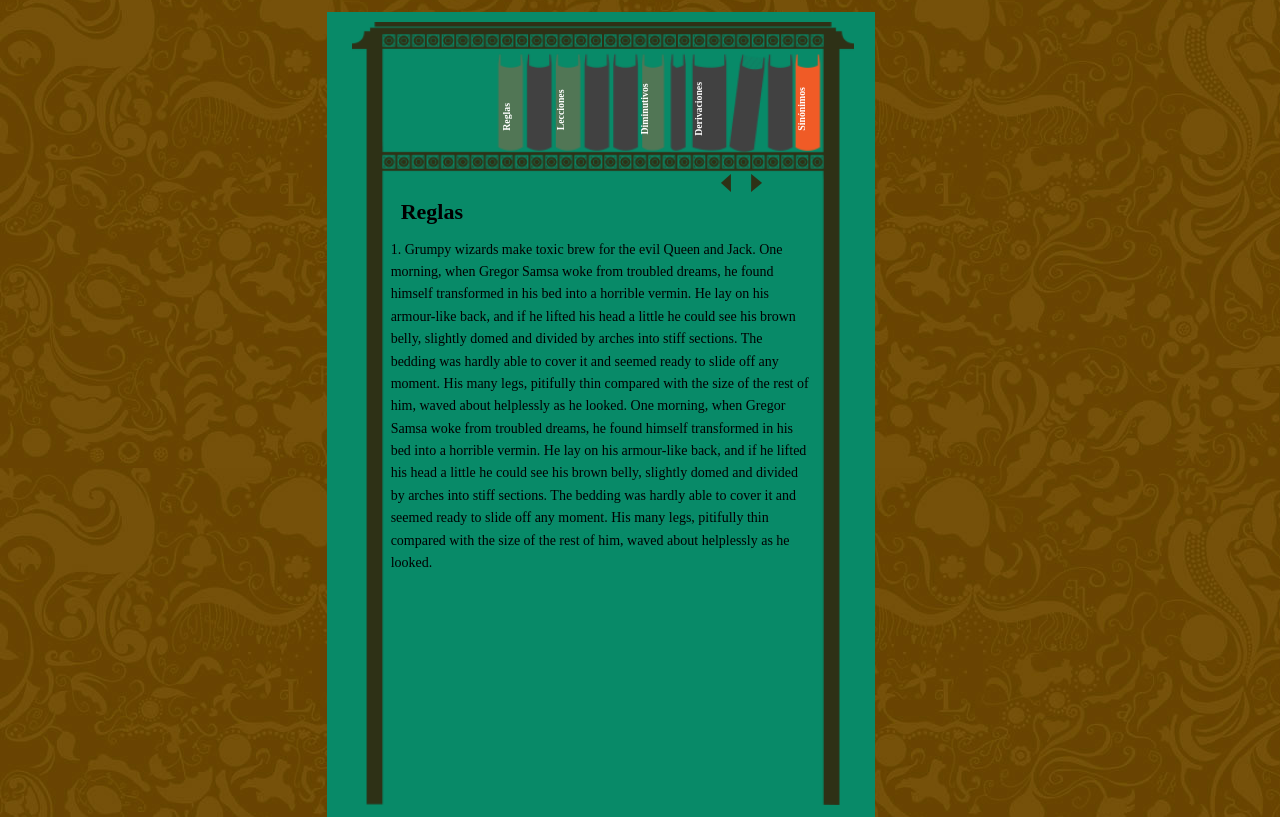
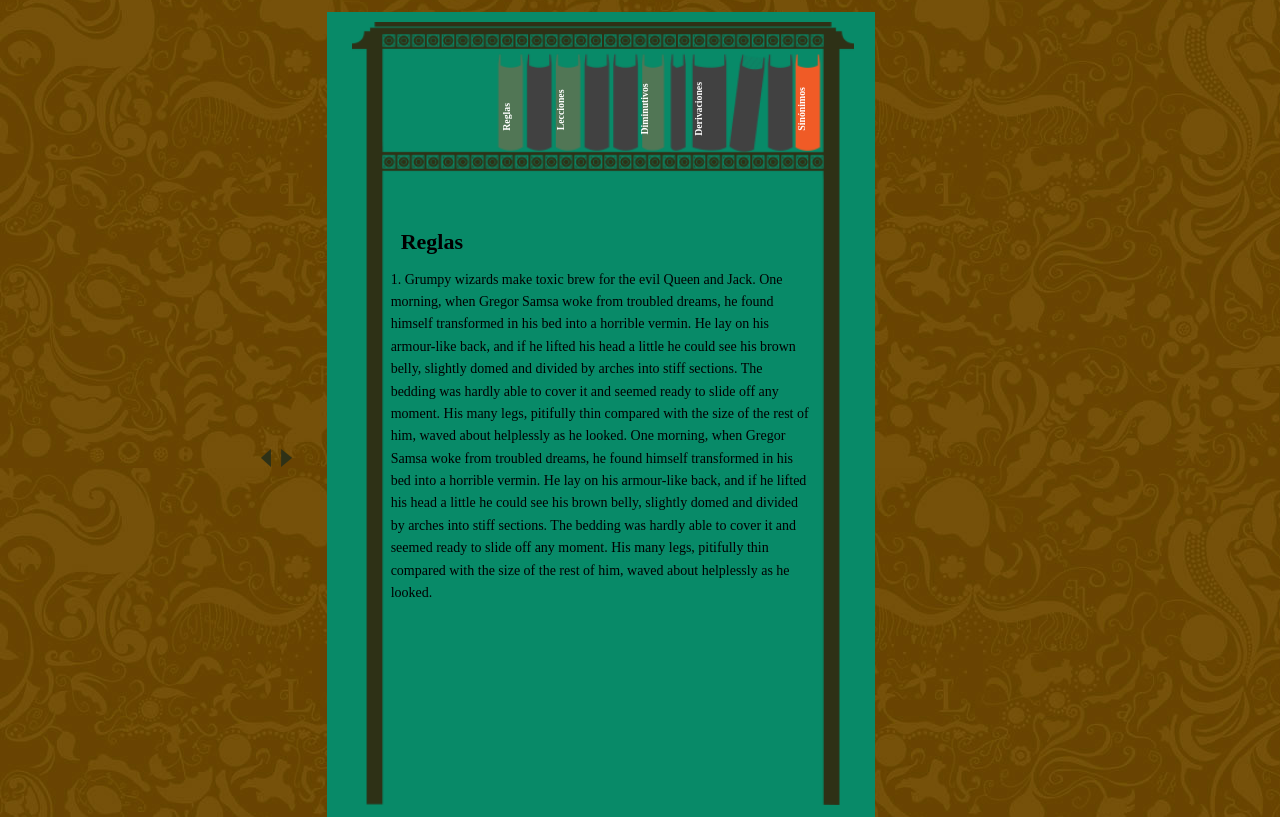
Before and after one commit to JCesarCBI/loteria-virtuami, a CodeIgniter app: page /index.php/cpruebasnaye/lecciones in a window 1280 px wide. Shown: the part 38-855 px from the top of the page. Run offline with CodeIgniter, Linux system fonts and the light colour scheme.

Commit message:
14 Junio 2013 Nallely Flores Vicente Avance con la página vlecciones.php

```diff
--- a/media/css/lecciones.css
+++ b/media/css/lecciones.css
@@ -37,8 +37,8 @@ li{
 .cajas-txt-lecciones{
 	/*background:blue;*/
 	width:420px;
-	height:620px;
-	margin-top:-620px;
+	height:520px;
+	margin-top:-590px;
 	margin-left:49px;
 	position: absolute;
 }
@@ -76,21 +76,21 @@ li{
 	margin-top:17px;
 	color:#000;
 	padding-left:40px;
+	padding-right:15px;
 	font-size:1em;
 	position:absolute;
 }
 
 #flecha-izq, #flecha-der{
-	margin-top:-65px;
-	margin-right:20px;
+	margin-top:180px;
 	position: absolute;
 }
 
 #flecha-izq{
-	margin-left:330px;
+	margin-left:-130px;
 	float:left;
 }
 #flecha-der{
-	margin-left:360px;
+	margin-left:-110px;
 	float: right;
 }
--- a/media/js/lecciones.js
+++ b/media/js/lecciones.js
@@ -33,9 +33,29 @@ $(document).ready(function() {
 
 	//Paginación
 	$('#reglas-txt ul>li').not('.uno').hide();
+	$('#reglas-txt ul>li.uno').addClass('muestra');
+	$('#reglas-txt ul>li').last().attr('id','final')
 
 	$("#seccion").change(function(){
 		seccion = $('#seccion').val();
+		$('#final').removeAttr('id');
+		$('.muestra').removeClass('muestra');
+		$('#'+seccion+'-txt ul>li.uno').addClass('muestra');
+		$('#'+seccion+'-txt ul>li').last().attr('id','final')
 		$('#'+seccion+'-txt ul>li').not('.uno').hide();
 	});
+
+	$("#flecha-der").click(function(){
+		$('.muestra').hide().addClass('ant');
+		$('.muestra').next().show().addClass('muestra');
+		$('.ant').removeClass('muestra');
+
+	});
+
+	$("#flecha-izq").click(function() {
+		$('.muestra').hide().addClass('ant');
+		$('.muestra').prev().show().addClass('muestra');
+		$('.ant').removeClass('muestra');
+
+	});
 });
```
